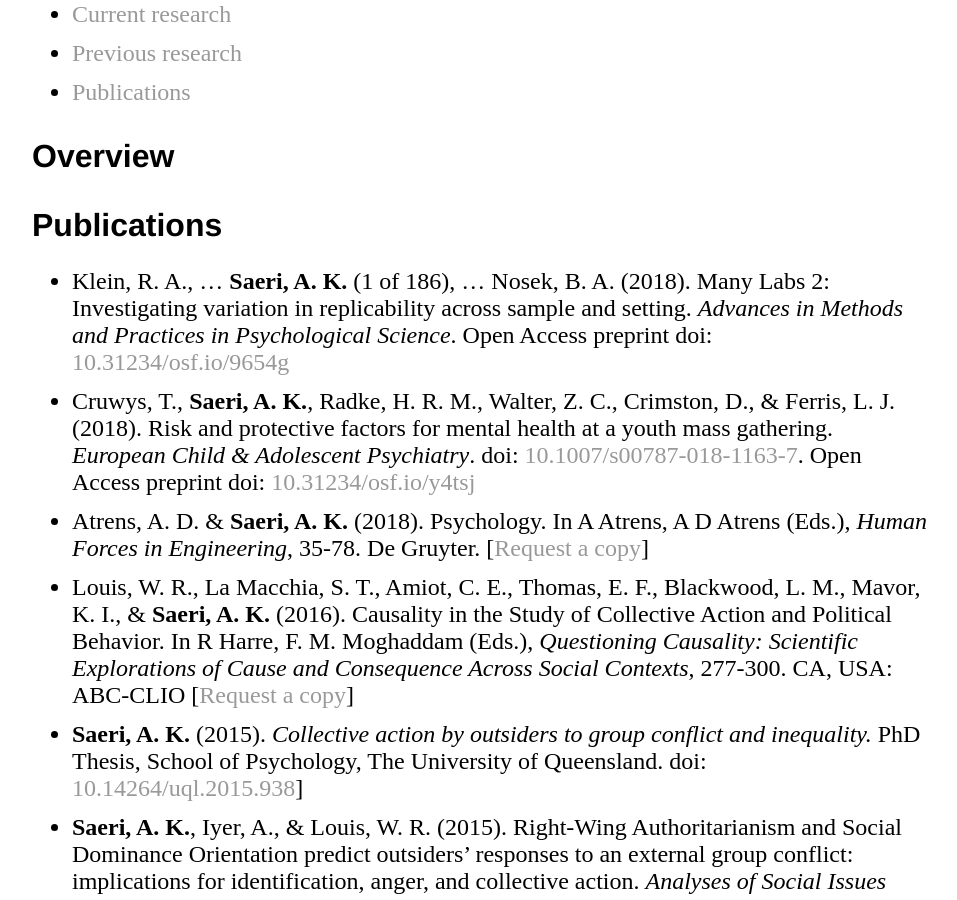
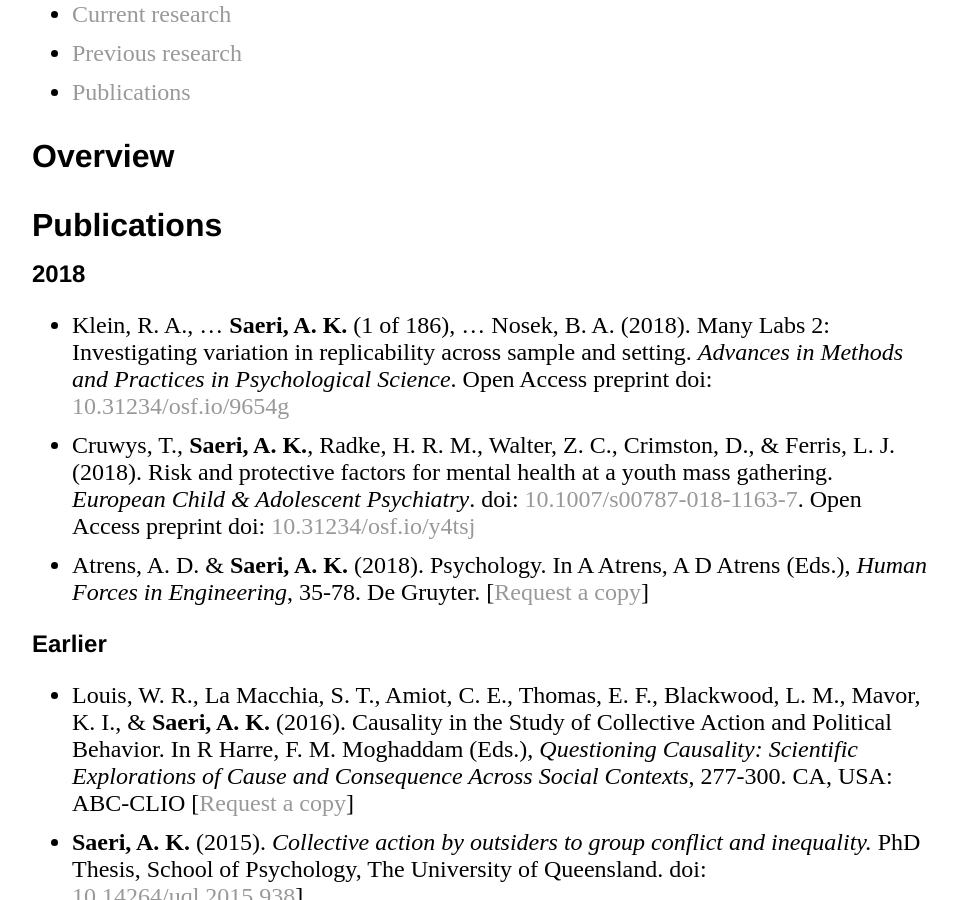
Before and after one commit to aksaeri/scrub, a Jekyll site: the page built from pages/research.md, in a window 1280 px wide and 900 px high, scrolled down 267 px. Shown: the whole window, without its empty margins (160-1117 px from the left). Built offline with Jekyll 4.4.1, drawn with Linux system fonts in a browser that asks for light colours.

Commit message:
Update research.md

```diff
--- a/pages/research.md
+++ b/pages/research.md
@@ -15,9 +15,14 @@ description: Alexander Saeri's research interests and projects
 
 ## Publications
 
+### 2018
+
 - Klein, R. A., ... **Saeri, A. K.** (1 of 186), ... Nosek, B. A. (2018). Many Labs 2: Investigating variation in replicability across sample and setting. *Advances in Methods and Practices in Psychological Science*. Open Access preprint doi: [10.31234/osf.io/9654g](https://doi.org/10.31234/osf.io/9654g)
 - Cruwys, T., **Saeri, A. K.**, Radke, H. R. M., Walter, Z. C., Crimston, D., & Ferris, L. J. (2018). Risk and protective factors for mental health at a youth mass gathering. *European Child & Adolescent Psychiatry*. doi: [10.1007/s00787-018-1163-7](https://doi.org/10.1007/s00787-018-1163-7). Open Access preprint doi: [10.31234/osf.io/y4tsj](https://doi.org/10.31234/osf.io/y4tsj)
 - Atrens, A. D. & **Saeri, A. K.** (2018). Psychology. In A Atrens, A D Atrens (Eds.), *Human Forces in Engineering*, 35-78. De Gruyter. [[Request a copy](mailto:alexander@aksaeri.com?subject=Request%20Psychology%20Chapter)]
+
+### Earlier
+
 - Louis, W. R., La Macchia, S. T., Amiot, C. E., Thomas, E. F., Blackwood, L. M., Mavor, K. I., & **Saeri, A. K.** (2016). Causality in the Study of Collective Action and Political Behavior. In R Harre, F. M. Moghaddam (Eds.), *Questioning Causality: Scientific Explorations of Cause and Consequence Across Social Contexts*, 277-300. CA, USA: ABC-CLIO [[Request a copy](mailto:alexander@aksaeri.com?subject=Request%20Causality%20Chapter)]
 - **Saeri, A. K.** (2015). *Collective action by outsiders to group conflict and inequality.* PhD Thesis, School of Psychology, The University of Queensland. doi: [10.14264/uql.2015.938](https://doi.org/10.14264/uql.2015.938)]
 - **Saeri, A. K.**, Iyer, A., & Louis, W. R. (2015). Right-Wing Authoritarianism and Social Dominance Orientation predict outsiders' responses to an external group conflict: implications for identification, anger, and collective action. *Analyses of Social Issues and Public Policy*. doi: [10.1111/asap.12081](https://doi.org/10.1111/asap.12081)
```
